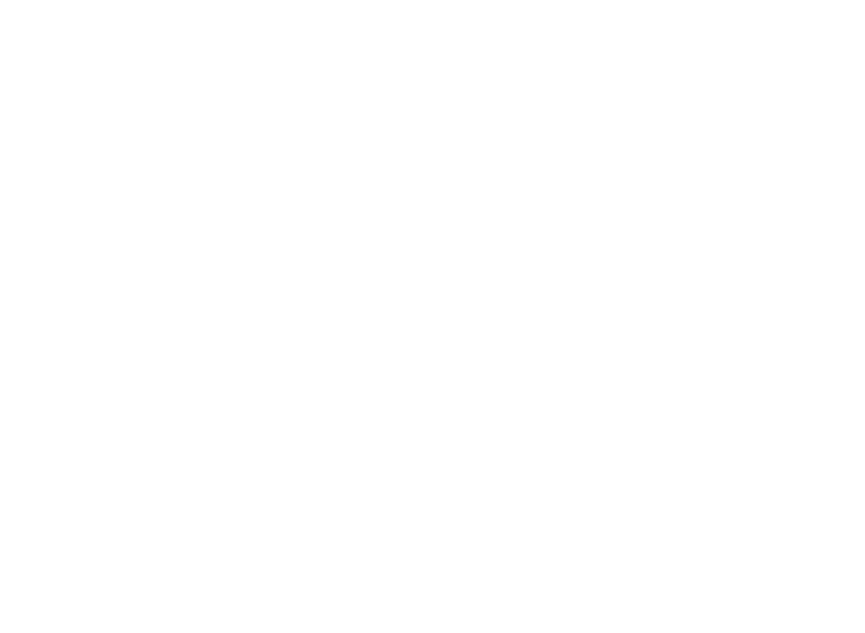
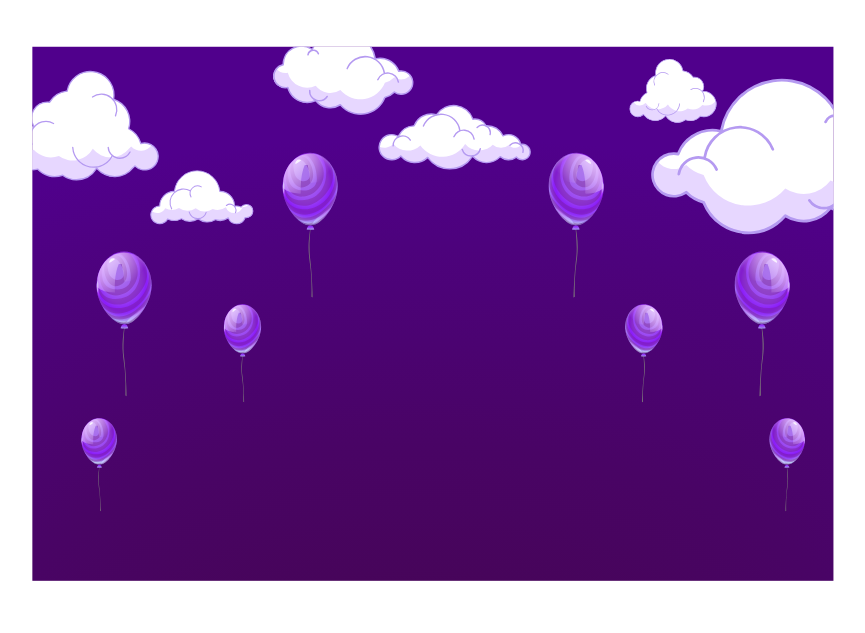
Before and after one commit to joseaugustosva/jogo-estourando-baloes, a plain HTML site: page index.html in a window 1280 px wide. Shown: the whole page, without its empty margins (21-886 px from the left). Drawn offline with Linux system fonts and the light colour scheme.

Commit message:
Inserir cenário em index.html

```diff
--- a/css/estilo_index.css
+++ b/css/estilo_index.css
@@ -2,3 +2,11 @@
 Autor: José Augusto Silva
 Versão: 1.0
 */
+.layout_principal {
+  background-image: url("/jogo-estourando-baloes/img/cenario.svg");
+  background-size: contain;
+  background-repeat: no-repeat;
+  width: 900px;
+  height: 600px;
+  margin: 30px 0 0 30px;
+}
--- a/index.html
+++ b/index.html
@@ -15,7 +15,8 @@
 
 <body>
 
-
+  <div class="layout_principal">
+  </div>
 
 </body>
 
```
Also changed, not shown: img/balao_roxo_grande_estourado.svg (added), img/balao_roxo_grande_nao_estourado.svg (added), img/cenario.svg (added), img/elementos_botao_jogar.svg (added), img/elementos_botao_nivel.svg (added).
